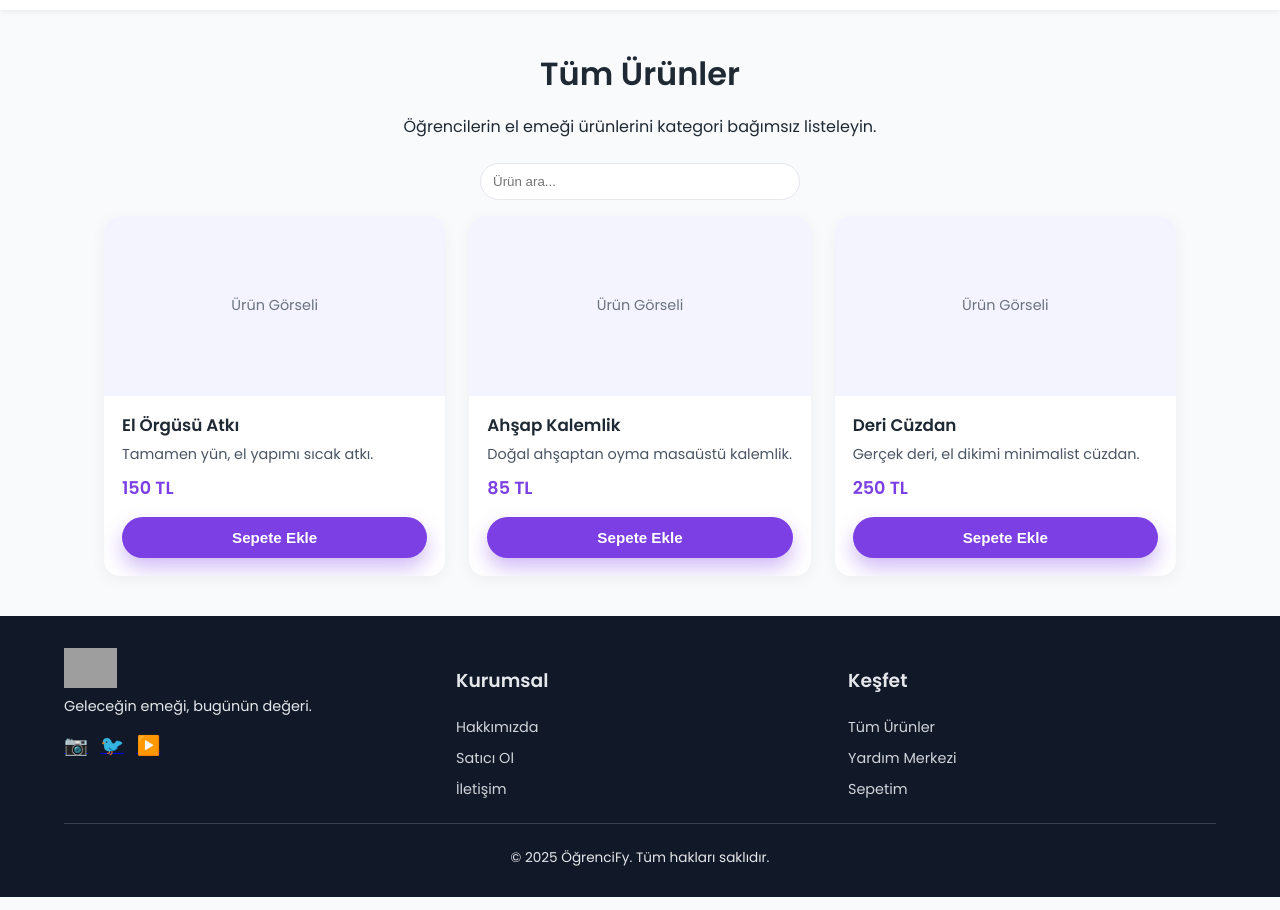
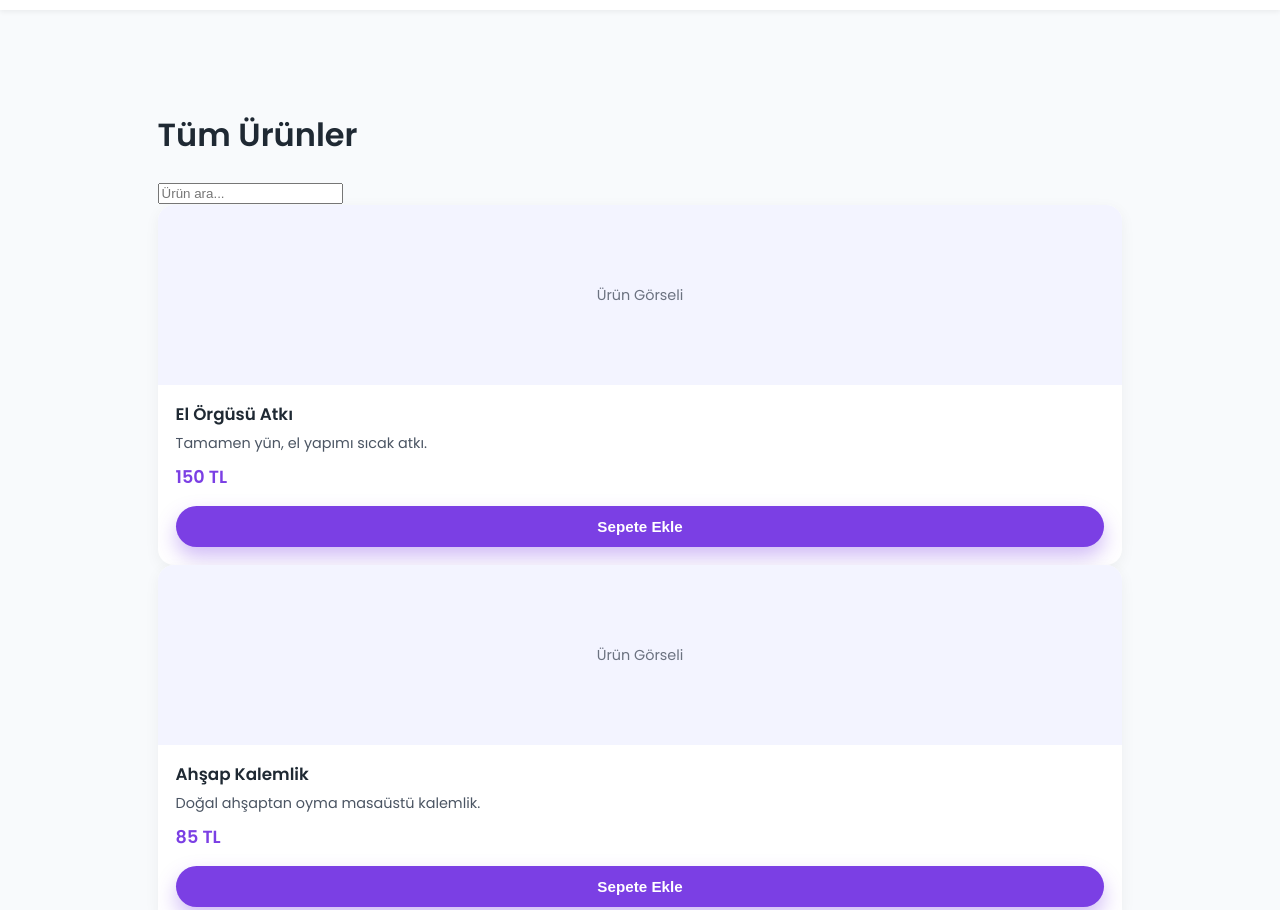
Before and after one commit to MustafaK1696/sitemiz, a plain HTML site: page products.html in a window 1280 px wide. Shown: the part 96-1006 px from the top of the page. Drawn offline with Linux system fonts and the light colour scheme; no server answers; grey boxes are pictures that could not be loaded.

Commit message:
Update products.html

```diff
--- a/products.html
+++ b/products.html
@@ -12,10 +12,14 @@
   <div id="navbar-placeholder"></div>
 
   <main class="container">
-    <div class="section-header">
-      <h1>Tüm Ürünler</h1>
-      <p>Öğrencilerin el emeği ürünlerini kategori bağımsız listeleyin.</p>
-    </div>
+    <div class="container">
+  <h1>Tüm Ürünler</h1>
+  <input type="text" id="searchBox" placeholder="Ürün ara..." />
+  <div id="product-list" class="cards-grid">
+    <!-- script.js burayı dolduracak -->
+  </div>
+</div>
+
 
     <div class="filter-bar">
       <input type="text" id="searchBox" placeholder="Ürün ara...">
```
